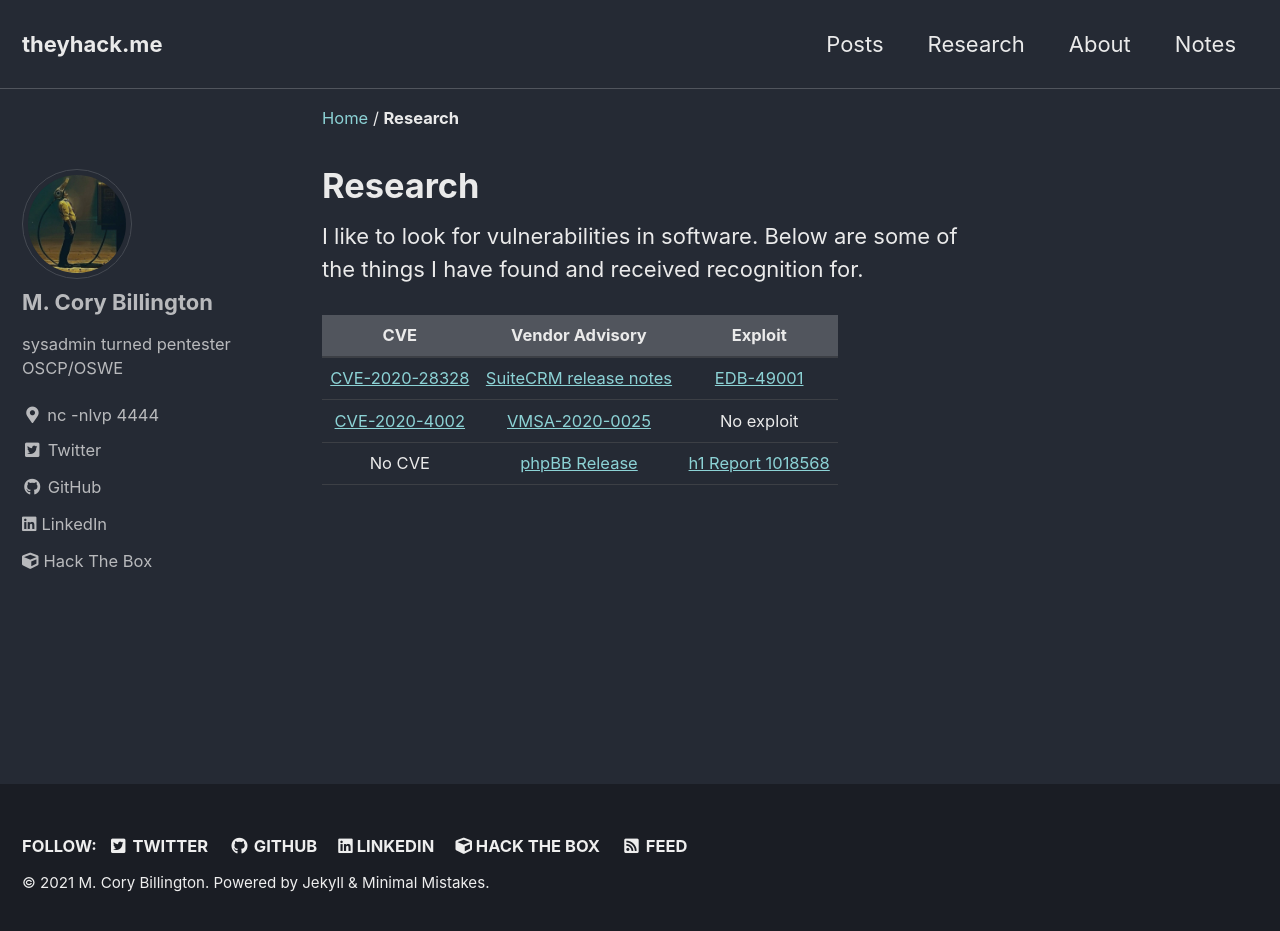
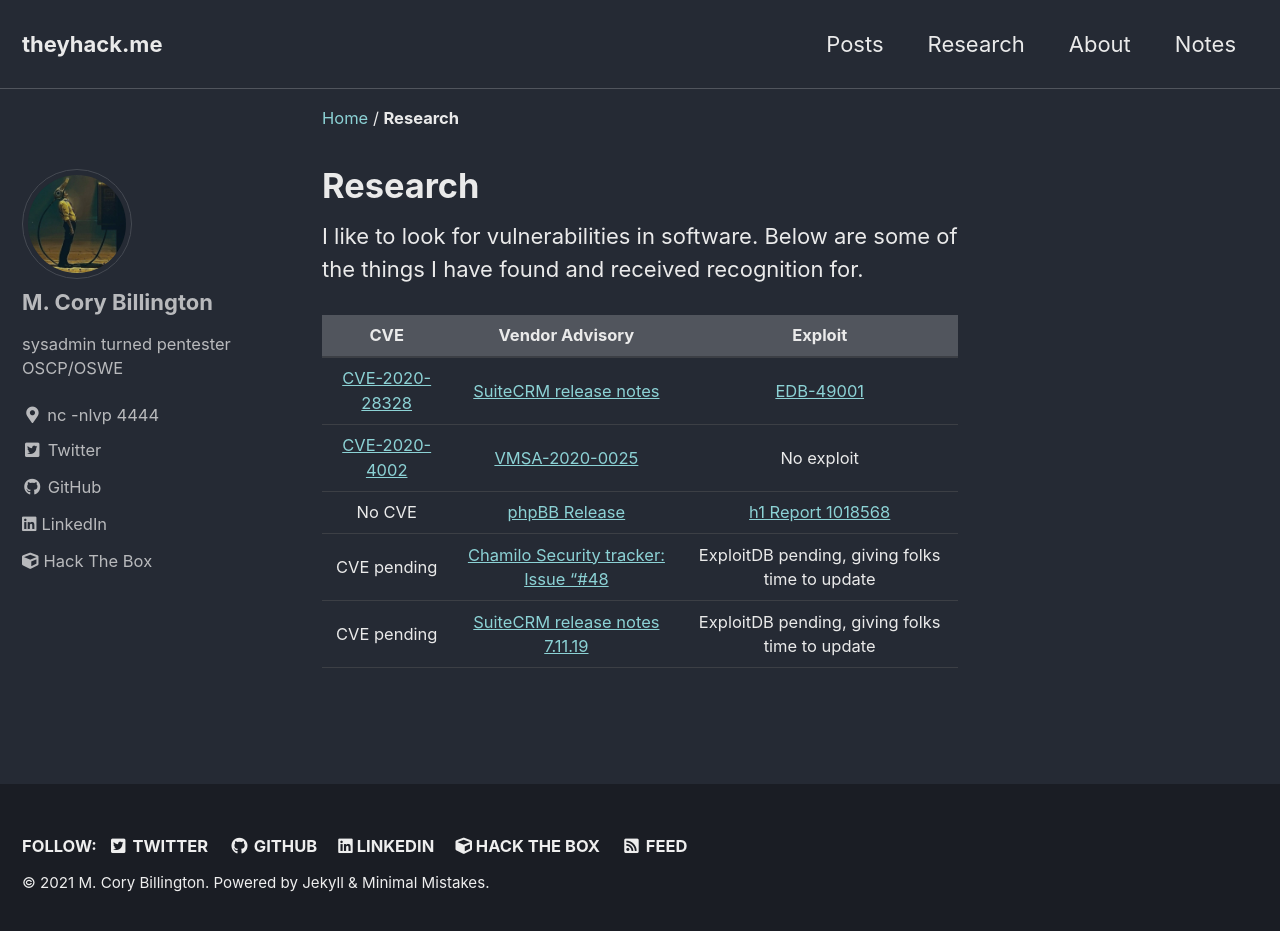
Before and after one commit to mcorybillington/mcorybillington.github.io, a Jekyll site: the page built from _pages/research.md, in a window 1280 px wide and 939 px high. Shown: the top 931 px of the window. Built offline with Jekyll 4.4.1, drawn with Linux system fonts in a browser that asks for light colours; cached includes are drawn as plain includes.

Commit message:
Added latest research publications

```diff
--- a/_pages/research.md
+++ b/_pages/research.md
@@ -12,3 +12,5 @@ I like to look for vulnerabilities in software. Below are some of the things I h
 | [CVE-2020-28328](https://cve.mitre.org/cgi-bin/cvename.cgi?name=CVE-2020-28328) | [SuiteCRM release notes](https://suitecrm.com/suitecrm-7-11-17-7-10-28-lts-versions-released/) | [EDB-49001](https://www.exploit-db.com/exploits/49001) |
 |[CVE-2020-4002](https://cve.mitre.org/cgi-bin/cvename.cgi?name=CVE-2020-4002)|[VMSA-2020-0025](https://www.vmware.com/security/advisories/VMSA-2020-0025.html)|No exploit|
 | No CVE | [phpBB Release](https://www.phpbb.com/community/viewtopic.php?f=14&t=2573416) | [h1 Report 1018568](https://hackerone.com/reports/1018568)
+| CVE pending | [Chamilo Security tracker: Issue "#48](https://support.chamilo.org/projects/1/wiki/Security_issues#Issue-48-2021-04-17-Critical-impact-high-risk-Remote-Code-Execution) | ExploitDB pending, giving folks time to update
+| CVE pending | [SuiteCRM release notes 7.11.19](https://suitecrm.com/time-to-upgrade-suitecrm-7-11-19-7-10-30-lts-released/) | ExploitDB pending, giving folks time to update
```
